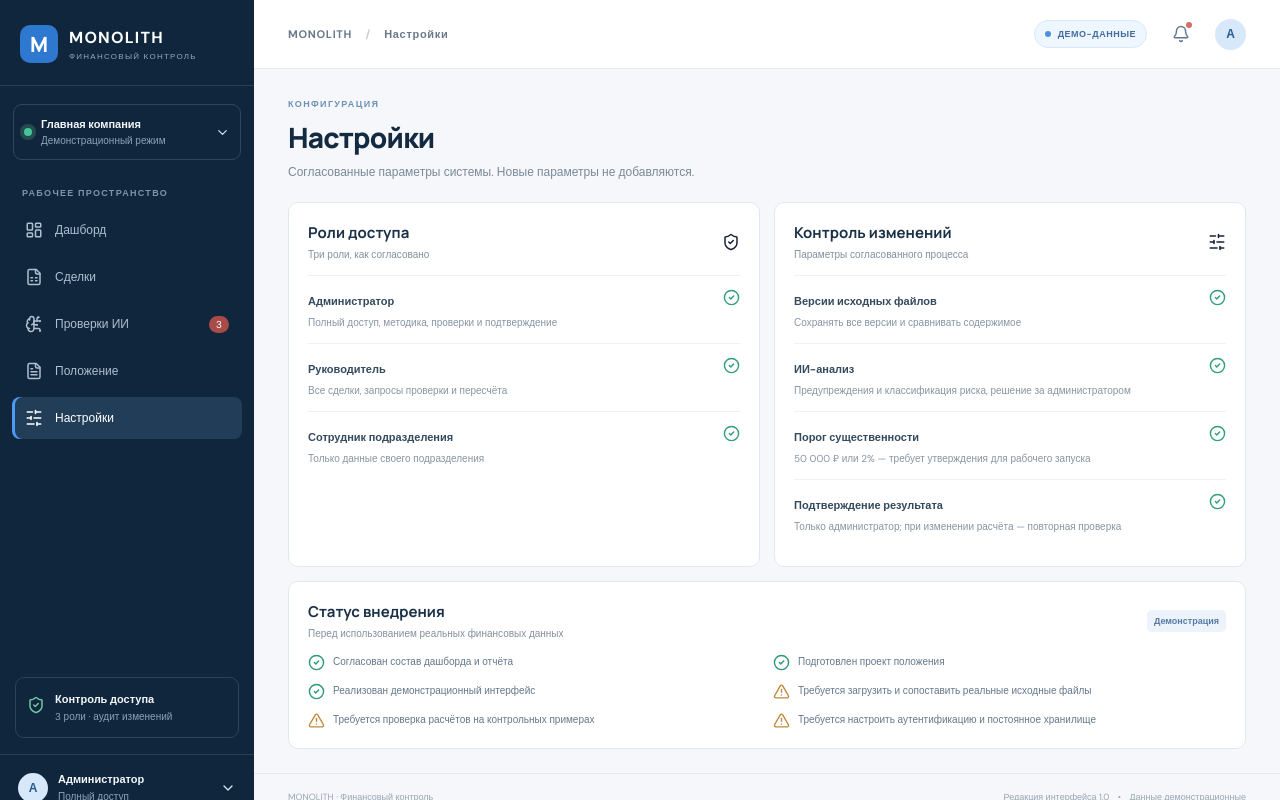
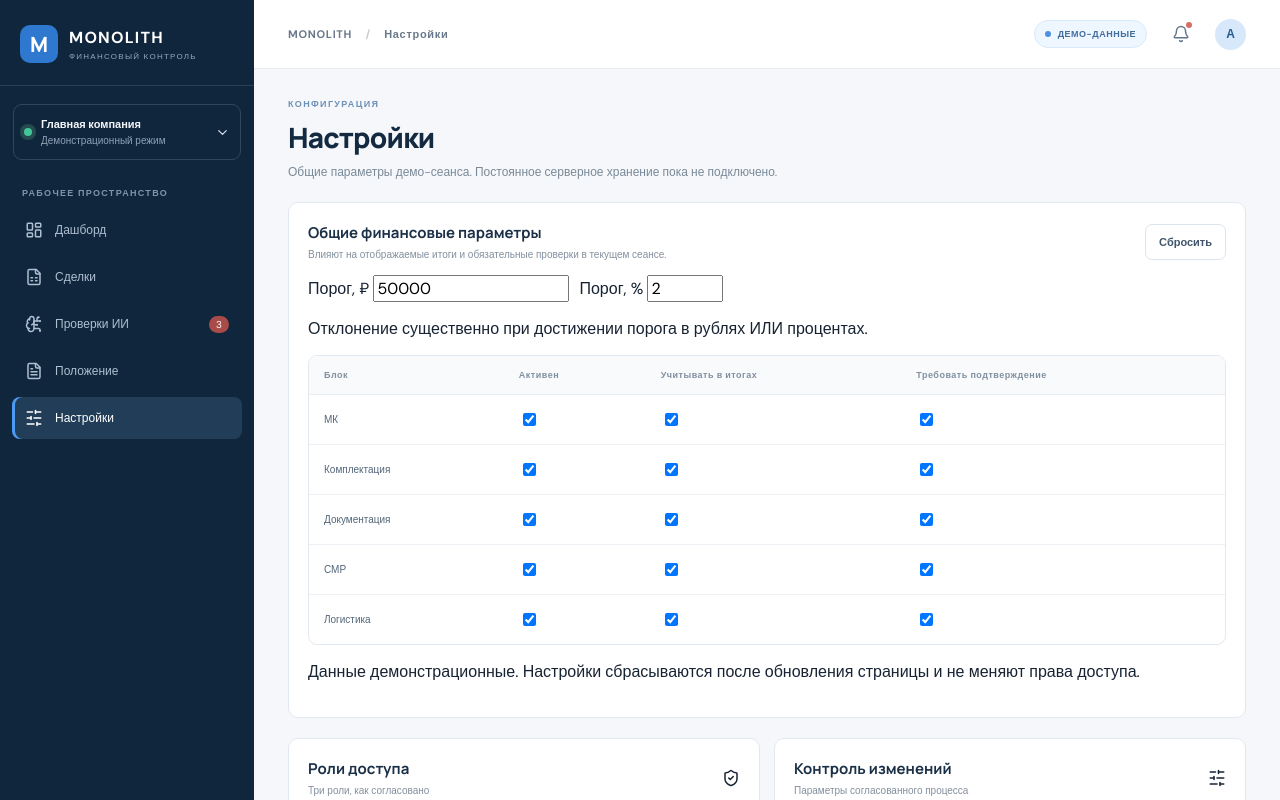
Before and after one commit to GluhovVG/Monolit, a React (Vite) app: page / in a window 1280 px wide. Both pictures are taken after a click on the button "Настройки". Shown: the top 800 px of the page. Built offline with nearby package versions, Linux system fonts and the light colour scheme.

Commit message:
feat: show deterministic results and editable shared demo parameters

```diff
--- a/src/App.tsx
+++ b/src/App.tsx
@@ -744,6 +744,18 @@ function App() {
                   <span></span> Режим демонстрации
                 </span>
               </div>
+              <section className="panel settings-panel">
+                <div className="panel-heading"><div><h2>Обязательные проверки</h2><p>Детерминированные правила проверяются до анализа ИИ.</p></div></div>
+                <p>Проверено сделок: {reportCheck.checkedDeals}. Блокировок: {reportCheck.blockers}. Предупреждений: {reportCheck.warnings}.</p>
+                <div className="checklist">
+                  {reportCheck.issues.slice(0, 12).map((issue, index) => (
+                    <div key={issue.code + index}><AlertTriangle size={16} />
+                      {issue.level === 'blocker' ? 'Блокировка: ' : 'Предупреждение: '}{issue.message}</div>
+                  ))}
+                  {reportCheck.issues.length === 0 && <div><CheckCircle2 size={16}/>Нет замечаний к реестру.</div>}
+                </div>
+                <p>Демо-проверка не заменяет сверку первичных источников и утверждение администратором.</p>
+              </section>
               <div className="ai-banner">
                 <div className="ai-badge">
                   <BrainCircuit size={22} />
@@ -953,11 +965,37 @@ function App() {
                   <div className="eyebrow">КОНФИГУРАЦИЯ</div>
                   <h1>Настройки</h1>
                   <p>
-                    Согласованные параметры системы. Новые параметры не
-                    добавляются.
+                    Общие параметры демо-сеанса. Постоянное серверное хранение пока не подключено.
                   </p>
                 </div>
               </div>
+              <section className="panel settings-panel wide" style={{ marginBottom: 20 }}>
+                <div className="panel-heading"><div><h2>Общие финансовые параметры</h2>
+                  <p>Влияют на отображаемые итоги и обязательные проверки в текущем сеансе.</p></div>
+                  <button className="btn-secondary" onClick={() => setGeneralParameters(DEFAULT_GENERAL_PARAMETERS)}>Сбросить</button>
+                </div>
+                <div className="filters">
+                  <label>Порог, ₽ <input aria-label="Порог в рублях" type="number" min="1" value={generalParameters.materialityRub}
+                    onChange={e => setGeneralParameters(prev => ({ ...prev, materialityRub: Number(e.target.value) }))}/></label>
+                  <label>Порог, % <input aria-label="Порог в процентах" type="number" min="0.1" max="100" step="0.1" value={generalParameters.materialityPercent}
+                    onChange={e => setGeneralParameters(prev => ({ ...prev, materialityPercent: Number(e.target.value) }))}/></label>
+                </div>
+                <p>Отклонение существенно при достижении порога в рублях ИЛИ процентах.</p>
+                <div className="table-wrap"><table>
+                  <thead><tr><th>Блок</th><th>Активен</th><th>Учитывать в итогах</th><th>Требовать подтверждение</th></tr></thead>
+                  <tbody>{generalParameters.blocks.map(block => (
+                    <tr key={block.name}><td>{block.name}</td>
+                      {(['active', 'includeInTotals', 'requireConfirmation'] as const).map(field => (
+                        <td key={field}><input type="checkbox" checked={block[field]} aria-label={block.name + ' ' + field}
+                          onChange={e => setGeneralParameters(prev => ({ ...prev,
+                            blocks: prev.blocks.map(item => item.name === block.name ? { ...item, [field]: e.target.checked } : item),
+                          }))}/></td>
+                      ))}
+                    </tr>
+                  ))}</tbody>
+                </table></div>
+                <p>Данные демонстрационные. Настройки сбрасываются после обновления страницы и не меняют права доступа.</p>
+              </section>
               <div className="settings-grid">
                 <section className="panel settings-panel">
                   <div className="panel-heading">
@@ -998,7 +1036,7 @@ function App() {
                   />
                   <Setting
                     label="Порог существенности"
-                    desc="50 000 ₽ или 2% — требует утверждения для рабочего запуска"
+                    desc={generalParameters.materialityRub.toLocaleString("ru-RU") + " ₽ или " + generalParameters.materialityPercent + "% (демо)"}
                   />
                   <Setting
                     label="Подтверждение результата"
```
